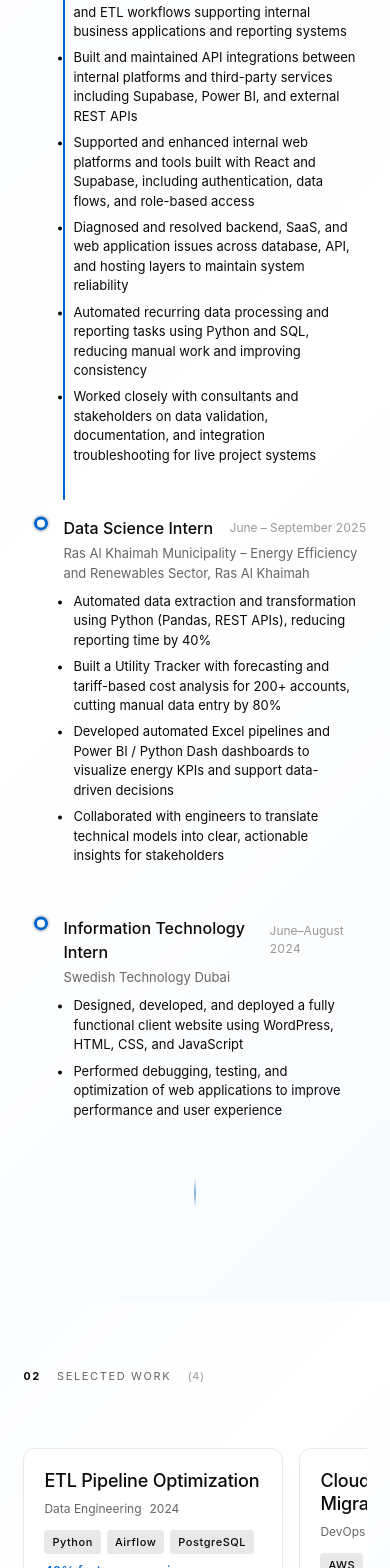
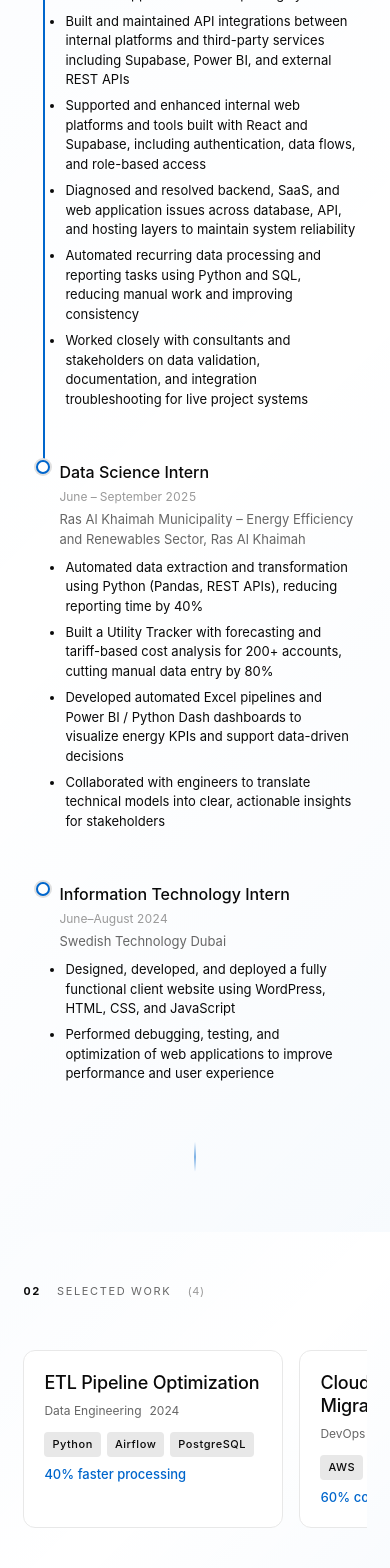
Before and after one commit to briandean03/brian-portfolio, a React (Vite) app: page / in a window 390 px wide. Shown: the part 2593-4161 px from the top of the page. Built offline with nearby package versions, Linux system fonts and the light colour scheme.

Commit message:
Changed responsiveness, added better animation for phone, adjusted experience line and dot marker

```diff
--- a/src/components/Experience.css
+++ b/src/components/Experience.css
@@ -133,14 +133,33 @@
 }
 
 @media (max-width: 768px) {
+  .experience {
+    padding: 8vh 6%;
+  }
+
   .timeline {
     padding-left: 20px;
   }
 
+  .timeline-line {
+    left: 20px;
+  }
+
   .timeline-marker {
-    left: -9px;
+    left: -7px;
     width: 14px;
     height: 14px;
+    border-width: 2px;
+  }
+
+  .timeline-content {
+    padding-left: 16px;
+  }
+
+  .timeline-header {
+    flex-direction: column;
+    align-items: flex-start;
+    gap: 4px;
   }
 
   .timeline-role {
@@ -157,9 +176,14 @@
 
   .timeline-bullets {
     font-size: 13px;
+    margin-left: 16px;
   }
 
   .experience-particles .particle {
     display: none;
   }
+
+  .experience-gradient {
+    opacity: 0.5;
+  }
 }
--- a/src/components/Experience.jsx
+++ b/src/components/Experience.jsx
@@ -71,8 +71,8 @@ const Experience = () => {
     damping: isMobile ? 30 : 20
   });
 
-  // Parallax for timeline - reduced on mobile
-  const timelineY = useTransform(scrollYProgress, [0, 1], [isMobile ? 20 : 50, isMobile ? -20 : -50]);
+  // Parallax for timeline - disabled on mobile
+  const timelineY = useTransform(scrollYProgress, [0, 1], [isMobile ? 0 : 50, isMobile ? 0 : -50]);
 
   // Generate particles
   useEffect(() => {
@@ -182,7 +182,7 @@ const Experience = () => {
           whileInView="visible"
           variants={containerVariants}
           viewport={{ once: true, amount: 0.1 }}
-          style={{ y: timelineY }}
+          style={{ y: isMobile ? 0 : timelineY }}
         >
           {/* Animated vertical line */}
           <motion.div
--- a/src/components/Projects.css
+++ b/src/components/Projects.css
@@ -67,6 +67,8 @@
   gap: 24px;
   padding-bottom: 2vh;
   scroll-snap-type: x mandatory;
+  -webkit-overflow-scrolling: touch;
+  will-change: scroll-position;
 }
 
 .projects-cards::-webkit-scrollbar {
@@ -147,14 +149,22 @@
 }
 
 @media (max-width: 768px) {
+  .projects {
+    padding: 6vh 0;
+  }
+
   .projects-cards {
     gap: 16px;
     padding-bottom: 2vh;
+    scroll-snap-type: x proximity;
+    overflow-y: hidden;
   }
 
   .project-card {
     flex: 0 0 260px;
     padding: 20px;
+    transform: translateZ(0);
+    -webkit-transform: translateZ(0);
   }
 
   .project-title {
@@ -164,4 +174,8 @@
   .projects-particles .particle {
     display: none;
   }
+
+  .projects-gradient {
+    opacity: 0.5;
+  }
 }
--- a/src/components/Projects.jsx
+++ b/src/components/Projects.jsx
@@ -31,7 +31,7 @@ const Projects = () => {
     offset: ["start end", "end start"]
   });
 
-  const cardsY = useTransform(scrollYProgress, [0, 1], [isMobile ? 30 : 100, isMobile ? -30 : -100]);
+  const cardsY = useTransform(scrollYProgress, [0, 1], [isMobile ? 0 : 100, isMobile ? 0 : -100]);
 
   // Generate particles
   useEffect(() => {
@@ -178,7 +178,7 @@ const Projects = () => {
           whileInView="visible"
           variants={containerVariants}
           viewport={{ once: true, amount: 0.2 }}
-          style={{ y: cardsY }}
+          style={{ y: isMobile ? 0 : cardsY }}
         >
           {projects.map((project, i) => (
             <motion.div
--- a/src/index.css
+++ b/src/index.css
@@ -50,6 +50,7 @@
 
 html {
   scroll-behavior: smooth;
+  overflow-x: hidden;
 }
 
 body {
@@ -64,6 +65,8 @@ body {
   font-feature-settings: "kern" 1, "liga" 1;
   text-rendering: optimizeLegibility;
   transition: background-color 0.3s ease, color 0.3s ease;
+  position: relative;
+  width: 100%;
 }
 
 ::selection {
@@ -150,8 +153,14 @@ a:focus-visible {
 }
 
 @media (max-width: 768px) {
+  html {
+    scroll-behavior: auto;
+  }
+
   body {
     font-size: 15px;
+    overflow-x: hidden;
+    max-width: 100vw;
   }
 
   .scroll-indicator {
```
